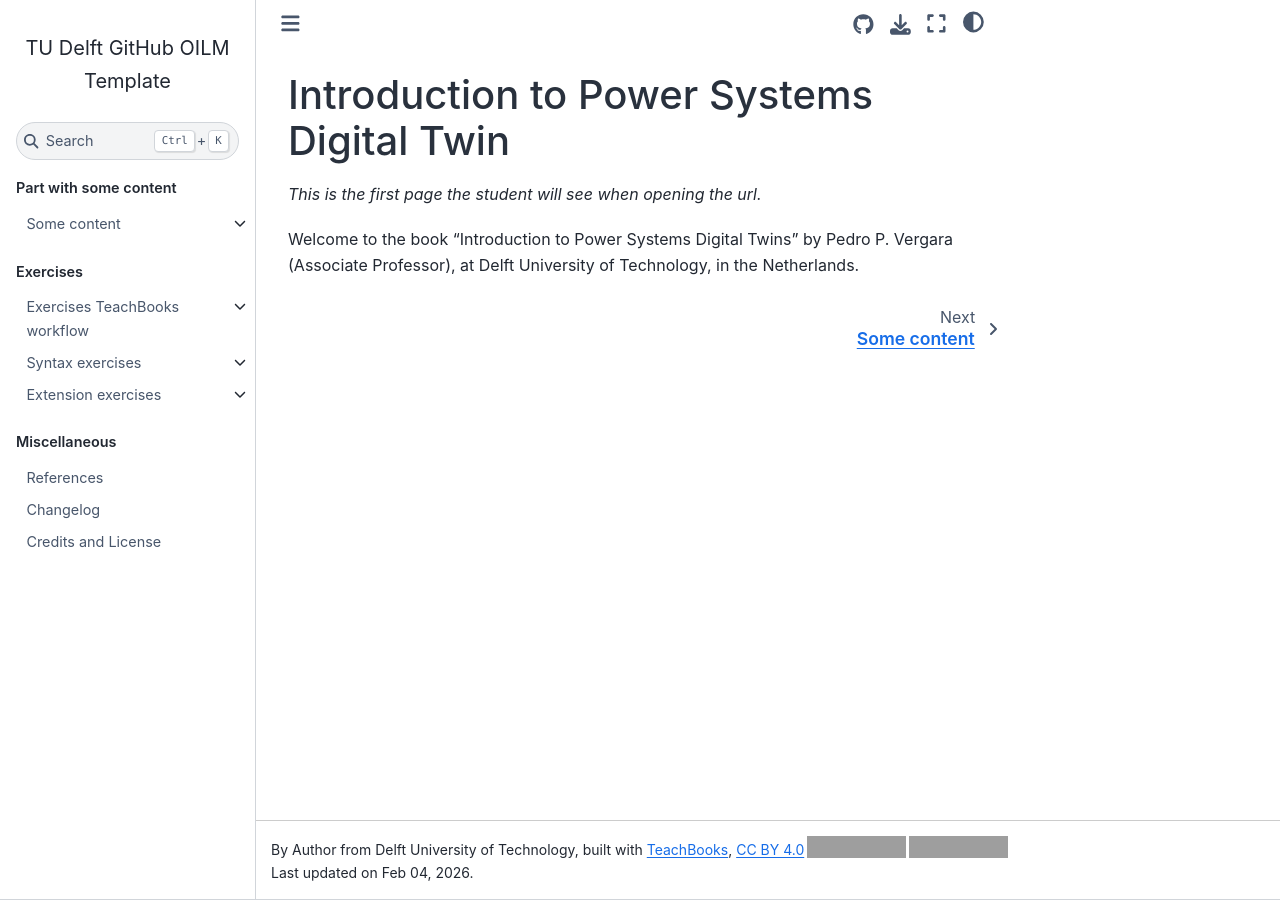
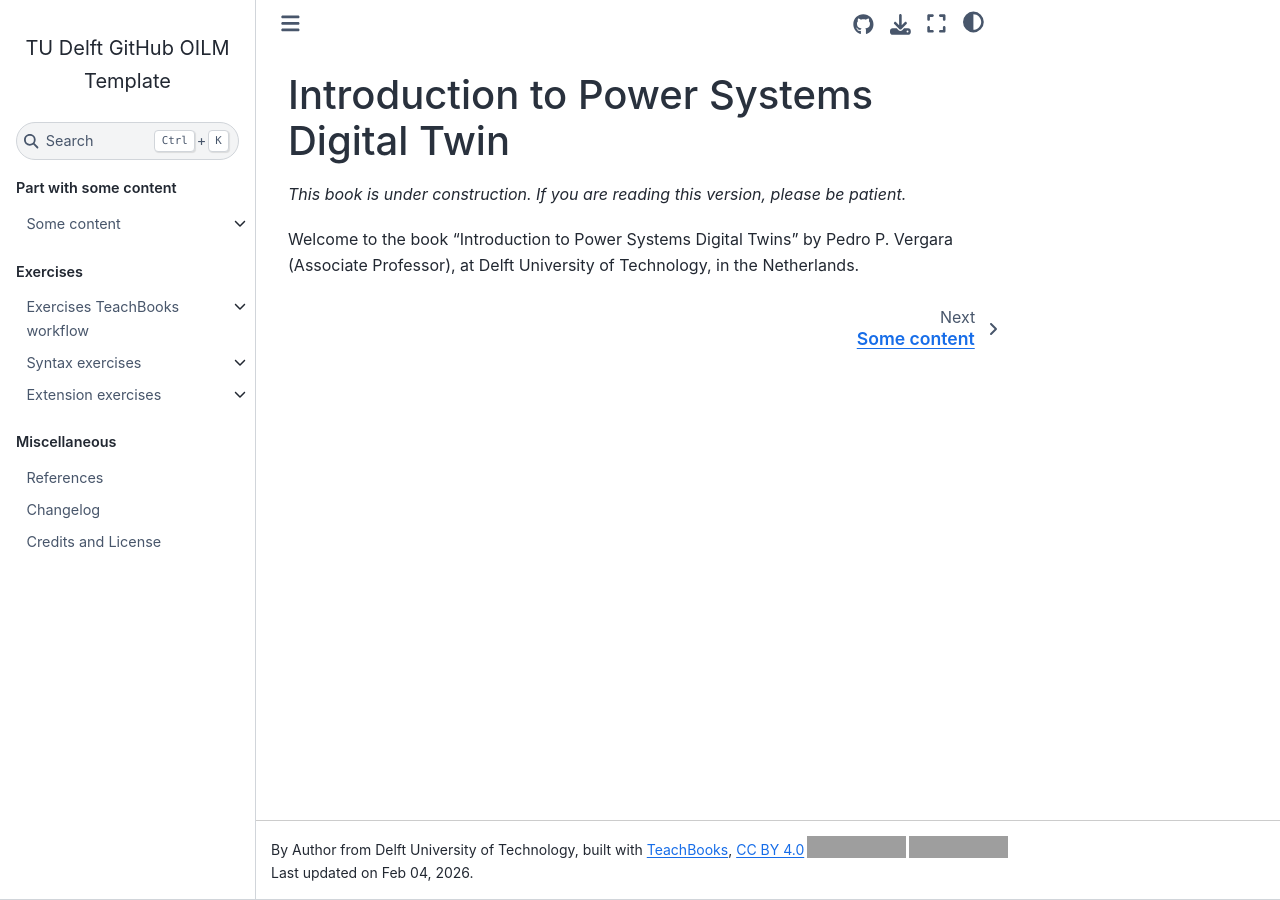
Before and after one commit to distributionnetworksTUDelft/PowerSystemsDigitalTwins, a Jupyter Book: the page built from book/intro.md, in a window 1280 px wide. Built offline with Jupyter Book 1.0.4 settings and Sphinx 7.4.7 and the Sphinx Book theme 1.1.4, drawn with Linux system fonts in a browser that asks for light colours; comment, search, counter and statistics services are not loaded; grey boxes are pictures that could not be loaded.

Commit message:
Update intro.md

```diff
--- a/book/intro.md
+++ b/book/intro.md
@@ -1,6 +1,6 @@
 (intro)=
 # Introduction to Power Systems Digital Twin
 
-_This is the first page the student will see when opening the url._
+_This book is under construction. If you are reading this version, please be patient._
 
 Welcome to the book "Introduction to Power Systems Digital Twins" by Pedro P. Vergara (Associate Professor), at Delft University of Technology, in the Netherlands.
```
